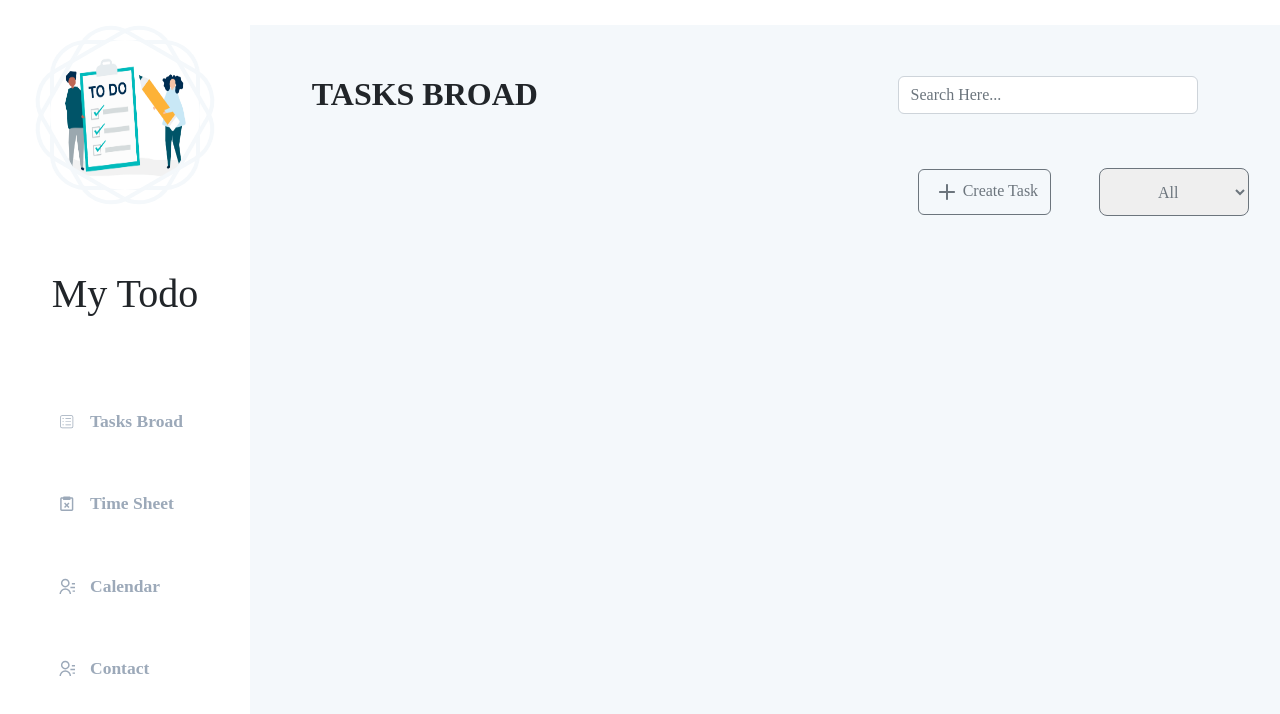
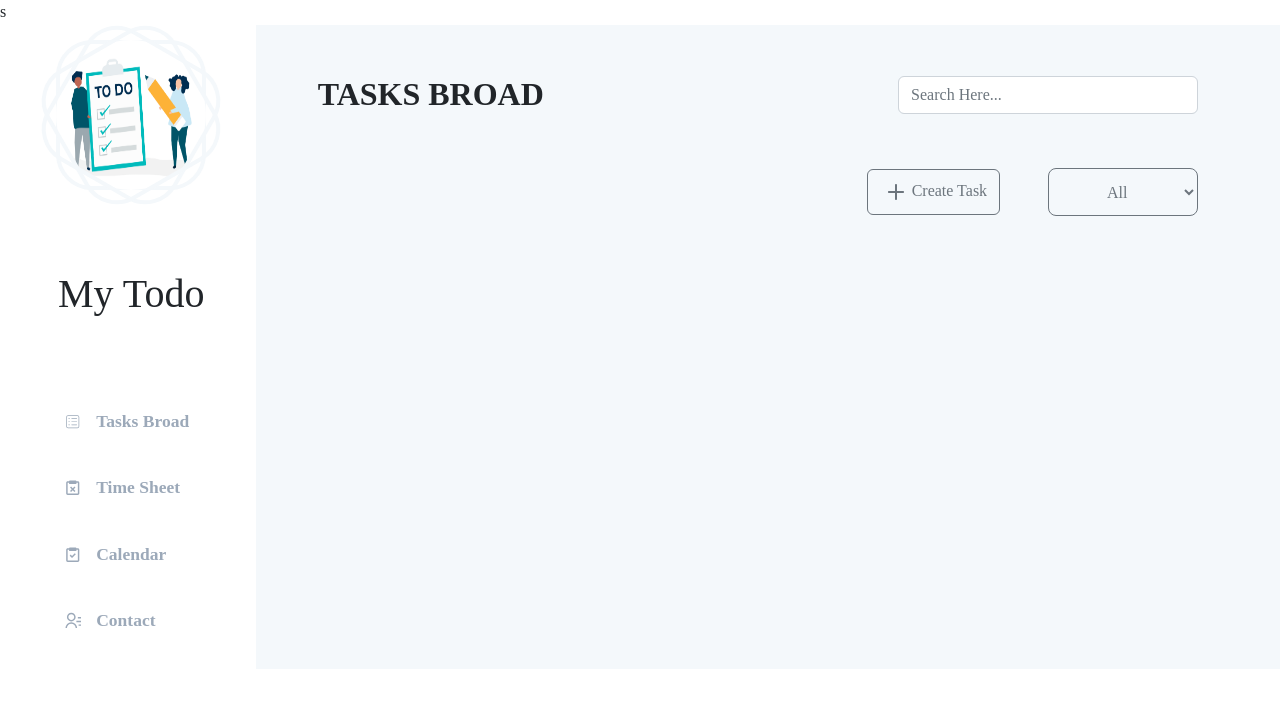
Before and after one commit to KhiemDuc/TodoApp-Web-, a React (Create React App) app: page / in a window 1280 px wide. Shown: the top 714 px of the page. Built offline with nearby package versions, Linux system fonts and the light colour scheme.

Commit message:
"Router"

```diff
--- a/src/App.css
+++ b/src/App.css
@@ -27,6 +27,7 @@
   border-radius: 8px;
   border: 1.5px solid #6c757d;
   text-align: center;
+  background-color:#f4f8fb;
 }
 
 
@@ -106,7 +107,16 @@
   margin-left: 10px;
 }
 
+/* Header */
 
+.wrapper-header{
+  display: flex;
+  justify-content: space-between;
+  padding: 50px 8% 0 6%;
+  width: 100%;
+}
+
+/* End Header */
 
 
 /* Task */
@@ -119,11 +129,7 @@
   position: relative;
 }
 
-.wrapper-header{
-  display: flex;
-  justify-content: space-between;
-  padding: 50px 8% 0 6%;
-}
+
 .task-header {
   font-weight: 700;
   text-transform: uppercase;
@@ -158,7 +164,7 @@
   display: flex;
   justify-content: flex-end;
   align-items: center;
-  padding: 0 3%;
+  padding: 0 8%;
 }
 
 .task-list {
@@ -245,9 +251,7 @@
   background: #6d7fcc;
 }
 
-.nav-item:hover {
-  color: #000;
-}
+
 .item-name{
   margin-left: 15px;
 }
@@ -293,6 +297,16 @@ li a.dropdown-toggle::after {
   display: flex;
   width: 100%;
 }
+.nav-menu>li:hover{
+  color: #000;
+}
+.item-name:hover{
+  color: #000;
+}
+.item-name{
+  text-decoration: none;
+  color: #9ca9b9;
+}
 
 .side-menu::-webkit-scrollbar {
   width: 10px;
--- a/src/App.js
+++ b/src/App.js
@@ -1,13 +1,26 @@
-// import { Routes, Route } from "react-router-dom";
-import TodoList from './components/TodoList';
+import React, { useState } from "react";
+import { BrowserRouter as Router } from "react-router-dom";
 import 'bootstrap/dist/css/bootstrap.min.css';
+import SideBar from './components/SideBar';
 import './App.css';
+import TasksBroad from "./components/Content/TasksBroad";
+import { Routes, Route } from "react-router-dom";
+import Contact from "./components/Content/Contact"
+
 
 function App() {
+  const [sidebarIsOpen, setSidebarOpen] = useState(true);
+  const toggleSidebar = () => setSidebarOpen(!sidebarIsOpen);
   return (
-  <div className="App">
-    <TodoList/>
-  </div>
+  <Router>
+    <div className="Wrapper">s
+      <SideBar toggle={toggleSidebar} isOpen={sidebarIsOpen}  />
+      <Routes>
+            <Route path="/" element={<TasksBroad />} />
+            <Route path="/contact" element={<Contact />} />
+      </Routes>
+    </div>
+  </Router>
   );
 }
 
--- /dev/null
+++ b/src/components/Content/Contact/index.jsx
@@ -0,0 +1,11 @@
+import Header from "../../Header";
+
+function Contact() {
+    return (
+        <div className="task_container">
+            <Header>Contact</Header>
+        </div>
+    );
+}
+
+export default Contact;
--- a/src/components/TodoList/index.jsx
+++ b/src/components/Content/TasksBroad/index.jsx
@@ -1,13 +1,11 @@
 import React, { useEffect, useState } from "react";
-import CreateTask from "../Modal/CreateTask";
-import Card from "../Card";
-import SideBar from "../SideBar/SideBar";
+import CreateTask from "../../Modal/CreateTask"
 import { IoIosAdd } from "react-icons/io";
-import TypeTask from "../TypeTask";
-import Header from "../Header";
+import TypeTask from "../../Task/TypeTask";
+import Header from "../../Header";
 
 
-const TodoList = () => {
+const TasksBroad = () => {
   const [modal, setModal] = useState(false);
   const [taskList, setTaskList] = useState([]);
   const [toggleFilter, setToggleFilter] = useState(false);
@@ -76,14 +74,11 @@ const TodoList = () => {
     setToggleFilter(true);
   };
 
-  const [sidebarIsOpen, setSidebarOpen] = useState(true);
-  const toggleSidebar = () => setSidebarOpen(!sidebarIsOpen);
+
   return (
-    <div className="Wrapper">
-      <SideBar toggle={toggleSidebar} isOpen={sidebarIsOpen} />
+    <>
       <div className="task_container">
         <Header inputText={inputText} inputHandler={inputHandler}>Tasks Broad</Header>
-
         <div className="task-action">
           <button
             className="btn btn-outline-secondary m-5 "
@@ -92,7 +87,6 @@ const TodoList = () => {
             <IoIosAdd size={32} />
             Create Task
           </button>
-
           <select name="filter" id="filter" onChange={handleFilter}>
             <option value="All">
                 All
@@ -117,8 +111,8 @@ const TodoList = () => {
 
       </div>
       <CreateTask toggle={toggle} modal={modal} save={saveTask} />
-    </div>
+    </>
   );
 };
 
-export default TodoList;
+export default TasksBroad;
--- a/src/components/SideBar/SideBar.jsx
+++ b/src/components/SideBar/index.jsx
@@ -1,11 +1,11 @@
 import React from "react";
-import { NavItem, NavLink, Nav } from "reactstrap";
+import { NavItem, Nav} from "reactstrap";
 import classNames from "classnames";
-import { Link } from "react-router-dom";
 import Logo from "../../logo.jpg";
 import { CiViewList } from "react-icons/ci";
 import { RiContactsLine } from "react-icons/ri";
 import { BiTask, BiTaskX } from "react-icons/bi";
+import { Link } from "react-router-dom";
 
 const SideBar = ({ isOpen, toggle }) => (
   <div className={classNames("sidebar", { "is-open": isOpen })}>
@@ -21,20 +21,20 @@ const SideBar = ({ isOpen, toggle }) => (
     <div className="side-menu">
       <Nav vertical className="list-unstyled pb-3 nav-menu">
         <NavItem>
-          <CiViewList className="item-icon"></CiViewList>
-          <p className="item-name">Tasks Broad</p>
+            <CiViewList className="item-icon"></CiViewList>
+            <Link to="/" className="item-name">Tasks Broad</Link>
         </NavItem>
         <NavItem>
           <BiTaskX className="item-icon"></BiTaskX>
-          <p className="item-name">Time Sheet</p>
+          <Link to="/timesheet" className="item-name">Time Sheet</Link>
         </NavItem>
         <NavItem>
-          <RiContactsLine className="item-icon"></RiContactsLine>
-          <p className="item-name">Calendar</p>
+          <BiTask className="item-icon"></BiTask>
+          <Link to="/calendar" className="item-name">Calendar</Link>
         </NavItem>
         <NavItem>
-          <RiContactsLine className="item-icon"></RiContactsLine>
-          <p className="item-name">Contact</p>
+            <RiContactsLine className="item-icon"></RiContactsLine>
+            <Link to="/contact" className="item-name">Contact</Link>
         </NavItem>
       </Nav>
     </div>
--- a/src/components/Card/index.jsx
+++ b/src/components/Task/Card/index.jsx
@@ -1,5 +1,5 @@
 import React, { useState } from "react";
-import EditTask from "../Modal/EditTask";
+import EditTask from "../../Modal/EditTask";
 import { AiOutlineDelete, AiOutlineEdit } from "react-icons/ai";
 import { FiCalendar } from "react-icons/fi";
 import "bootstrap/dist/css/bootstrap.min.css";
```
Also changed, not shown: public/logo.jpg (added), src/components/Task/TypeTask/index.jsx (renamed from src/components/TypeTask/index.jsx).
